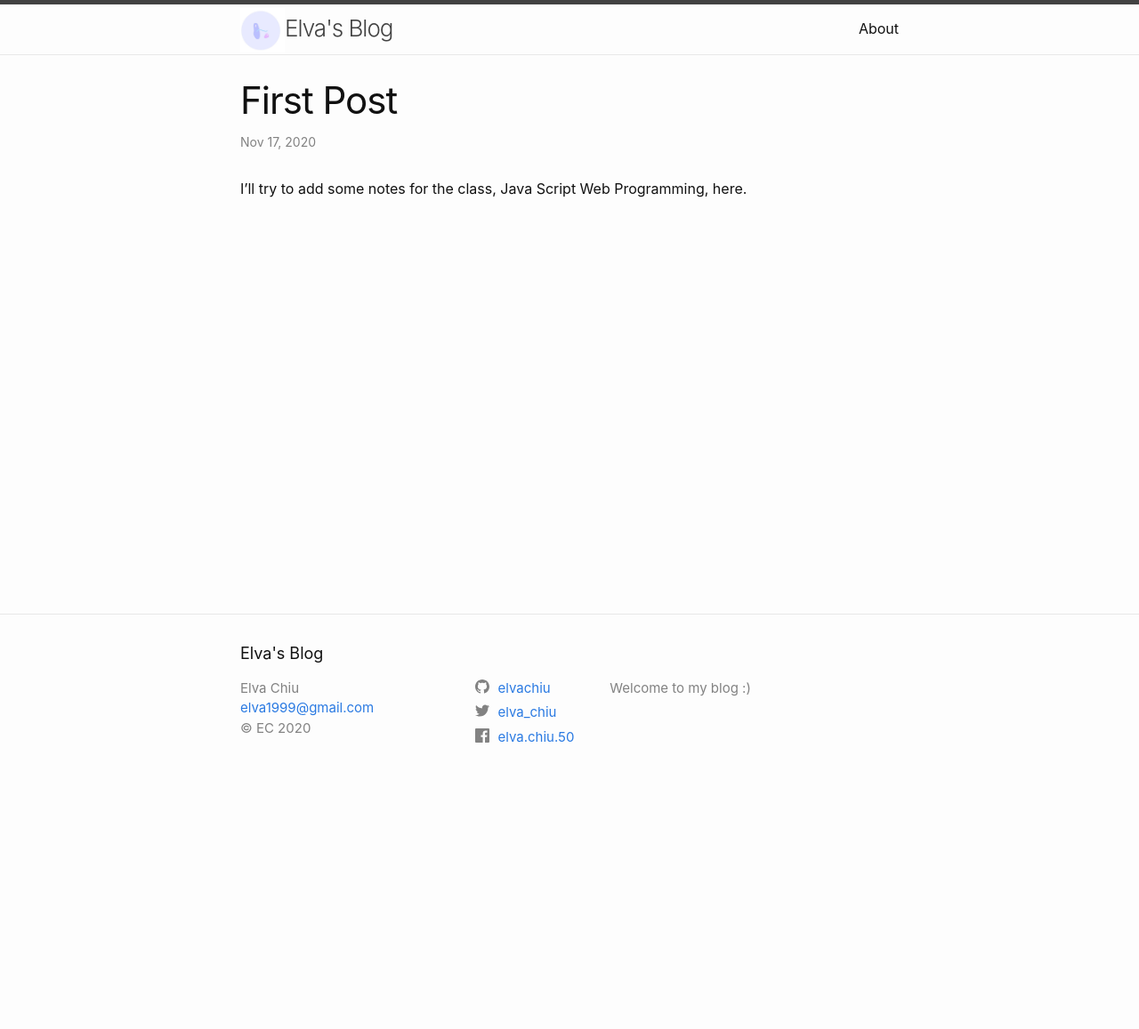
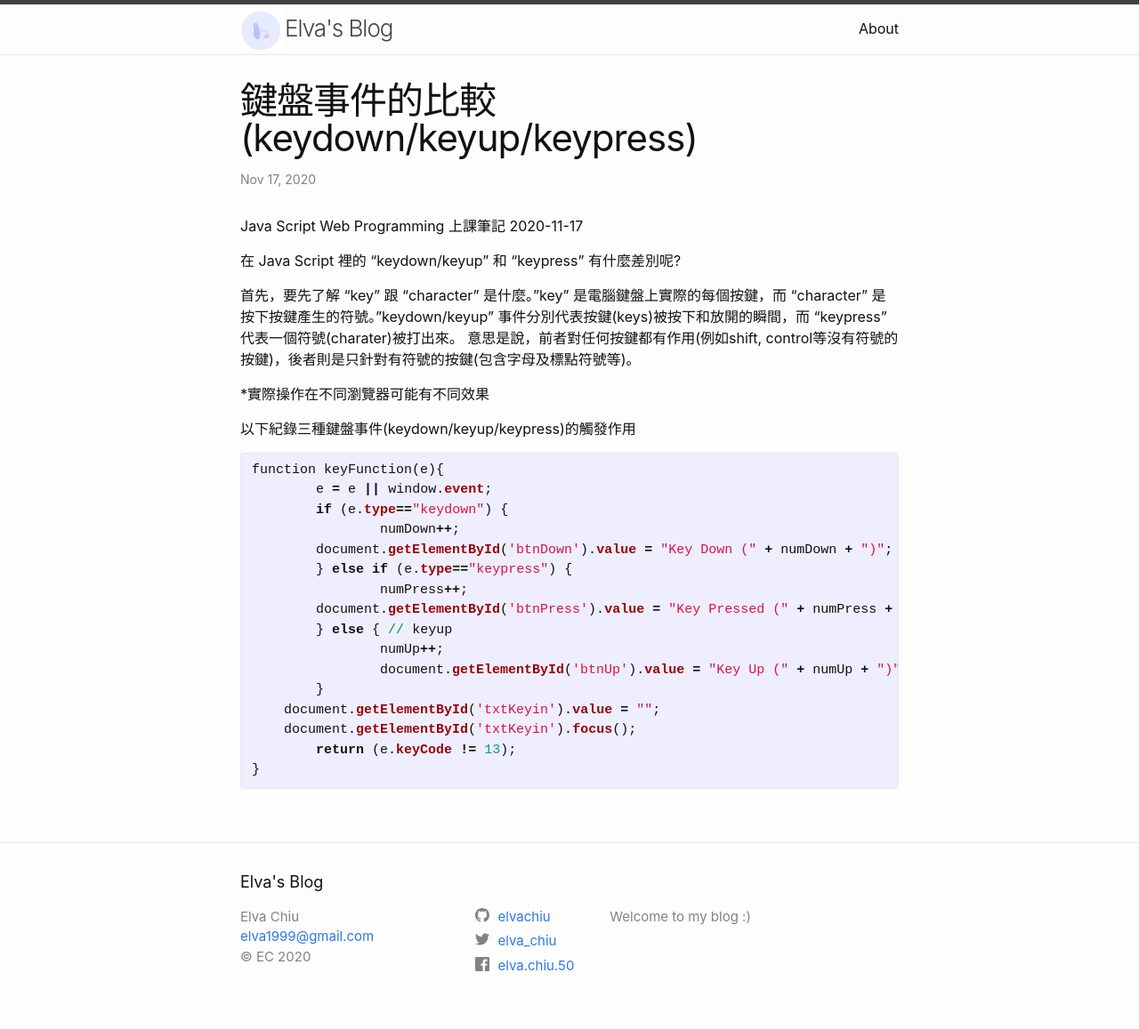
Before and after one commit to elvachiu/elvachiu.github.io, a Jekyll site: the page built from _posts/2020-11-17-first-post.markdown, in a window 1280 px wide. Shown: the whole page at 89% size. Built offline with Jekyll 4.4.1, drawn with Linux system fonts in a browser that asks for light colours; before the commit the page ends 900 px from its top, so only the background shows below that.

Commit message:
update 'first post'

```diff
--- a/_posts/2020-11-17-first-post.markdown
+++ b/_posts/2020-11-17-first-post.markdown
@@ -1,7 +1,35 @@
 ---
 layout: post
-title:  "First Post"
+title:  鍵盤事件的比較(keydown/keyup/keypress)
 date:   2020-11-17 11:19:41 +0800
 categories: jekyll update
 ---
-I'll try to add some notes for the class, Java Script Web Programming, here.
+Java Script Web Programming 上課筆記 2020-11-17
+
+在 Java Script 裡的 "keydown/keyup" 和 "keypress" 有什麼差別呢?
+
+首先，要先了解 "key" 跟 "character" 是什麼。"key" 是電腦鍵盤上實際的每個按鍵，而 "character" 是按下按鍵產生的符號。"keydown/keyup" 事件分別代表按鍵(keys)被按下和放開的瞬間，而 "keypress" 代表一個符號(charater)被打出來。
+意思是說，前者對任何按鍵都有作用(例如shift, control等沒有符號的按鍵)，後者則是只針對有符號的按鍵(包含字母及標點符號等)。
+
+*實際操作在不同瀏覽器可能有不同效果
+
+以下紀錄三種鍵盤事件(keydown/keyup/keypress)的觸發作用
+
+{% highlight ruby %}
+function keyFunction(e){
+	e = e || window.event;
+	if (e.type=="keydown") {
+		numDown++;
+        document.getElementById('btnDown').value = "Key Down (" + numDown + ")";
+	} else if (e.type=="keypress") {
+		numPress++;
+        document.getElementById('btnPress').value = "Key Pressed (" + numPress + ")";
+	} else { // keyup
+		numUp++;
+		document.getElementById('btnUp').value = "Key Up (" + numUp + ")";
+	}
+    document.getElementById('txtKeyin').value = "";
+    document.getElementById('txtKeyin').focus();
+	return (e.keyCode != 13);
+}
+{% endhighlight %}
```
